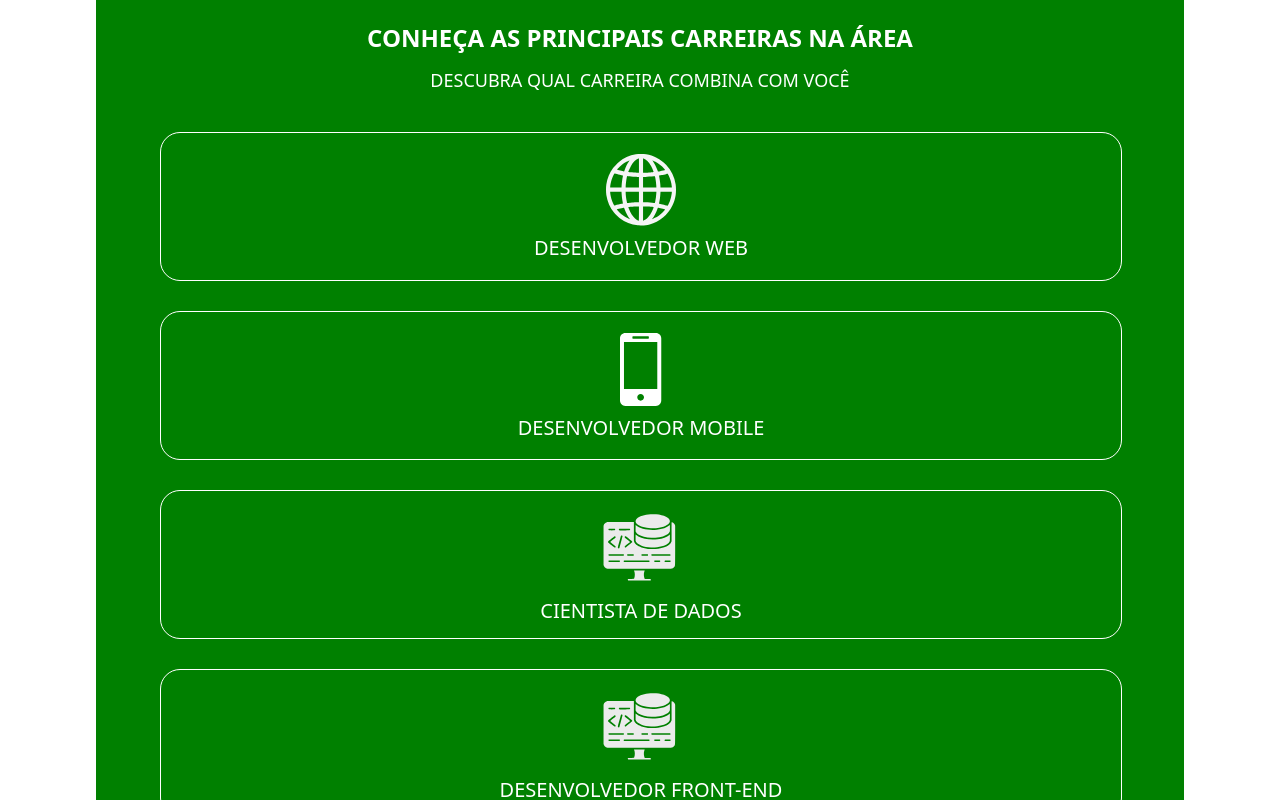
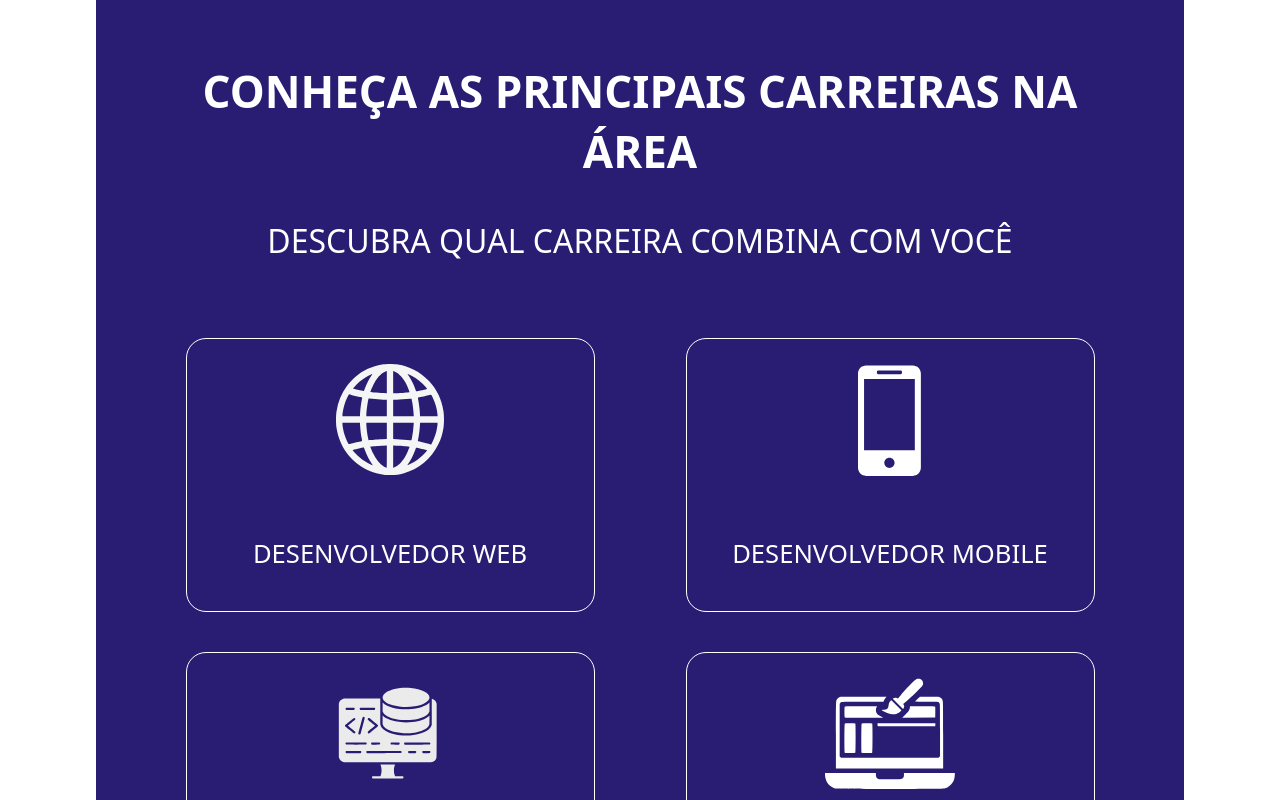
Before and after one commit to dodojoy/projeto-de-extensao, a Next.js app: page / in a window 1280 px wide. Shown: the part 940-1740 px from the top of the page. Built offline with nearby package versions, Linux system fonts and the light colour scheme.

Commit message:
adaptacao-desktop-secao-carreiras

```diff
--- a/src/components/homepage/CarrersSection.jsx
+++ b/src/components/homepage/CarrersSection.jsx
@@ -20,12 +20,12 @@ export default function CarrersSection() {
     },
     {
       carrer: "DESENVOLVEDOR FRONT-END",
-      imgSrc: "/assets/logo-data-science.svg",
+      imgSrc: "/assets/logo-frontend.svg",
       alternative: "logo desenvolvedor front-end",
     },
     {
       carrer: "DESENVOLVEDOR BACK-END",
-      imgSrc: "/assets/logo-data-science.svg",
+      imgSrc: "/assets/logo-backend.svg",
       alternative: "logo desenvolvedor back-end",
     },
     {
--- a/src/styles/Cards.module.css
+++ b/src/styles/Cards.module.css
@@ -27,3 +27,22 @@
     line-height: 23.44px;
     background-color: inherit;
 }
+
+@media screen and (min-width: 768px) {
+
+
+    .container{
+        display: flex;
+        justify-content: center;
+        width: 85%;
+        height: 32vh;
+        gap: 7vh;
+        padding: 1vh;
+    }
+
+    .carrerstitle{
+    display: flex;
+    justify-content: center;
+    align-items: center;
+    }
+}
--- a/src/styles/CarrersSection.module.css
+++ b/src/styles/CarrersSection.module.css
@@ -41,7 +41,47 @@
 }
 
 @media screen and (min-width: 768px) {
-  .containersection {
-    background-color: green;
+   .containersection {
+    background-color: #281c73;
+    display: flex;
+    justify-content: center;
+    align-items: center;
+    gap: 20px;
+    padding-bottom: 15vh;
   }
+
+  .containersection h2{
+    margin-top: 5vh;
+    font-size: 5.5vh;
+  }
+
+  .containersection p{
+    margin-top: 3vh;
+    font-size: 4vh;
+    margin-bottom: 7vh;
+  }
+
+
+  .cardContainer{
+    display: grid;
+    grid-template-columns: 1fr 1fr;
+    justify-items: center;
+    align-items: center;
+    gap: 5vh;
+  }
+
+  .cardContainer img{
+    height: 14vh;
+    display: flex;
+    justify-content: center;
+    align-items: center;
+    margin-top: 10px;
+  }
+
+  .cardContainer h3{
+    font-size: 2vw;
+    margin-bottom: 20px;
+    padding: 10px;
+  }
+
 }
```
